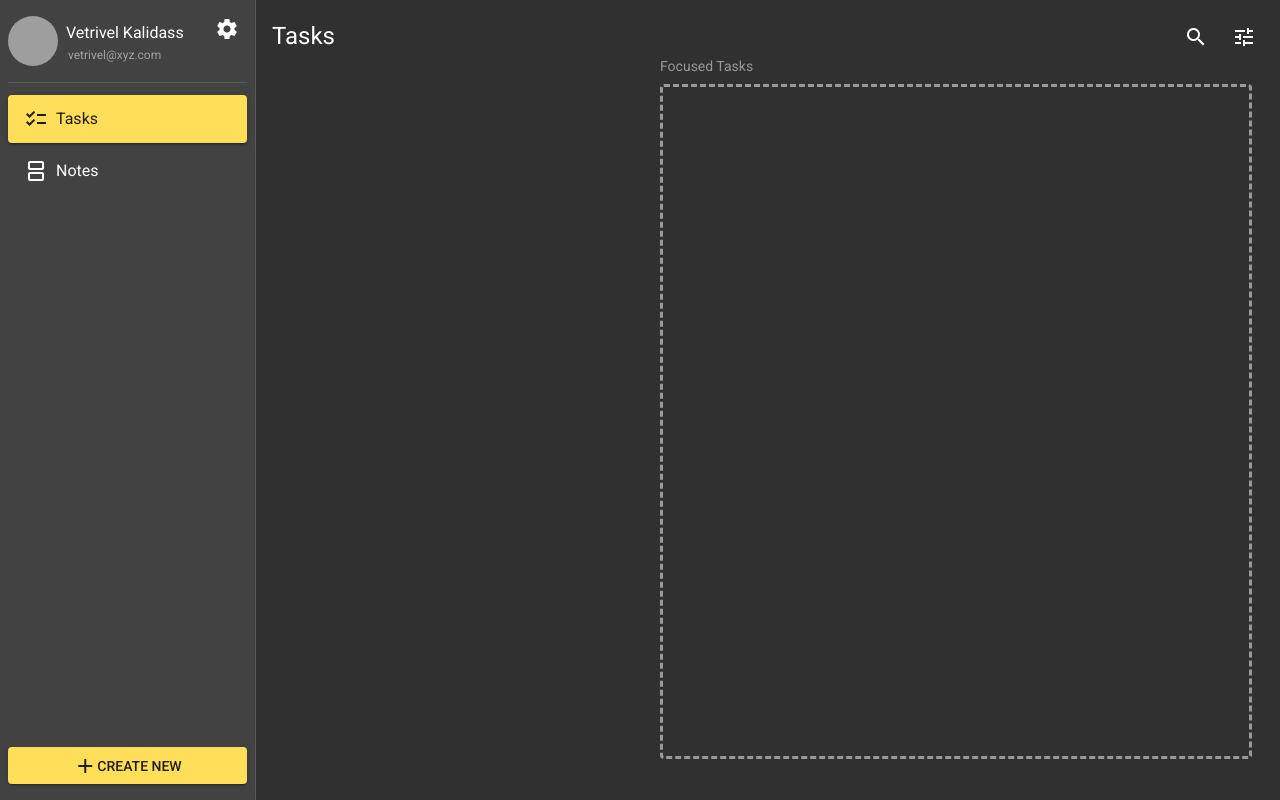
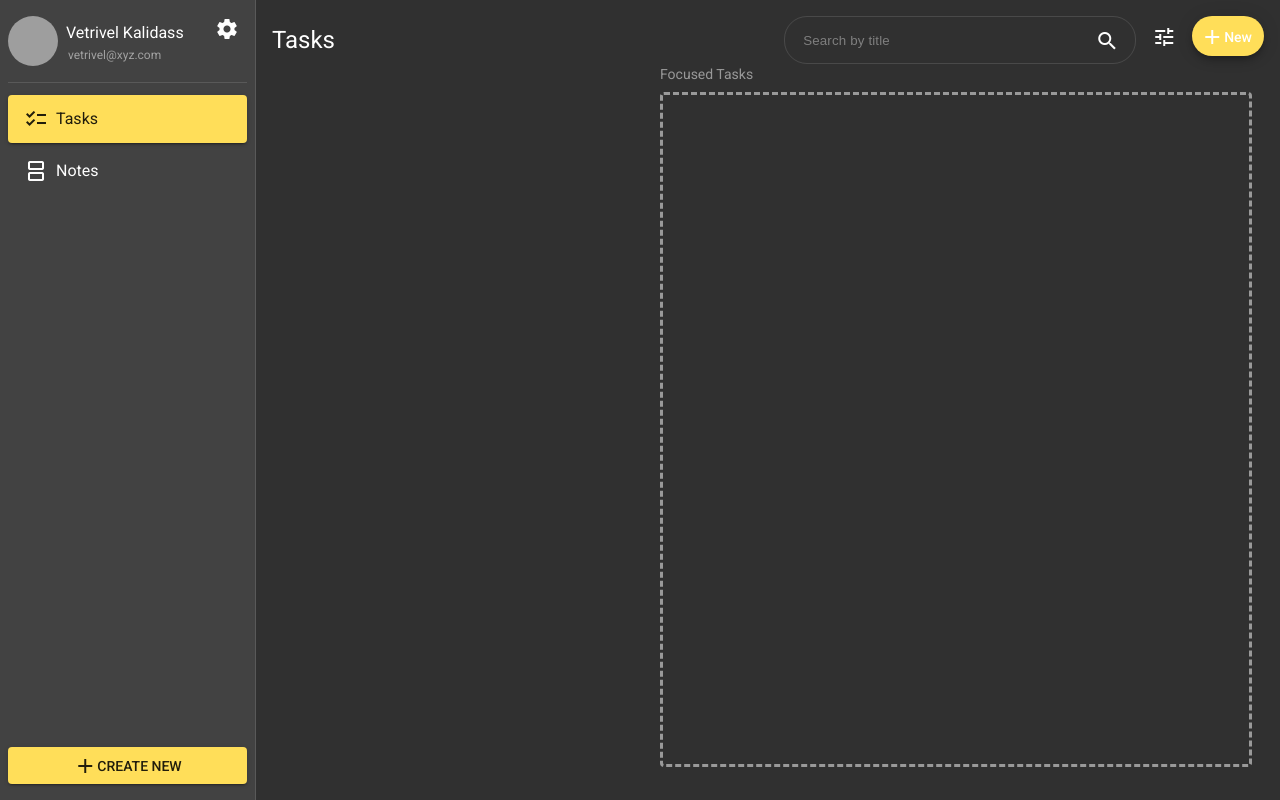
Before and after one commit to Vetrivel-Kalidass/Development-Planner, an Angular app: page /home/work-list in a window 1280 px wide. Built offline with nearby package versions, Linux system fonts and the light colour scheme; grey boxes are pictures that could not be loaded.

Commit message:
Task search and UI changes

```diff
--- a/src/app/home/work-list/work-list.component.html
+++ b/src/app/home/work-list/work-list.component.html
@@ -1,10 +1,16 @@
 <div class="d-flex justify-content-between align-items-center px-16 pt-16">
   <div class="mat-headline m-0">Tasks</div>
-  <div class="options-menu">
-    <button mat-icon-button class="mr-8">
-        <mat-icon class="material-icons-outlined">search</mat-icon>
+
+  <div class="options-menu d-flex flex-row">
+    <!-- search-bar -->
+    <div class="search-bar mr-8" [ngClass]="{ 'expand': searchExpanded }">
+      <input type="text" placeholder="Search by title" [(ngModel)]="searchInputValue" (input)="searchTask()" (blur)="searchTaskBtnEvent()" />
+      <button mat-icon-button (click)="searchTaskBtnEvent()">
+        <mat-icon class="text-hint">search</mat-icon>
       </button>
-    <button mat-icon-button [matMenuTriggerFor]="tuneOptions">
+    </div>
+
+    <button mat-icon-button [matMenuTriggerFor]="tuneOptions" class="mr-8">
       <mat-icon class="material-icons-outlined">tune</mat-icon>
     </button>
     <mat-menu #tuneOptions="matMenu">
@@ -14,10 +20,15 @@
       <button mat-menu-item (click)="filterByCompleted()">
         <span>Completed Tasks</span>
       </button>
-        <button mat-menu-item (click)="fetchTasks()">
+      <button mat-menu-item (click)="showAllTasks()">
         <span>All Tasks</span>
       </button>
     </mat-menu>
+
+    <button (click)="createTask()" mat-mini-fab color="primary" class="text-btn">
+      <mat-icon>add</mat-icon>
+      <span>New</span>
+    </button>
   </div>
 </div>
 <app-task-list [allTasks]="filteredTasks" [allTags]="allTags$ | async"></app-task-list>
--- a/src/app/home/work-list/work-list.component.ts
+++ b/src/app/home/work-list/work-list.component.ts
@@ -1,8 +1,10 @@
 import { Component, OnDestroy, OnInit } from '@angular/core';
+import { MatDialog } from '@angular/material/dialog';
 import { map, Observable, Subscription } from 'rxjs';
 import { TagService } from 'src/app/core/tag.service';
 import { TaskServiceService } from 'src/app/core/task-service.service';
 import { TagItem, TaskItem } from 'src/app/models';
+import { CreateTaskComponent } from 'src/app/shared/create-task/create-task.component';
 
 @Component({
   selector: 'app-work-list',
@@ -14,17 +16,16 @@ export class WorkListComponent implements OnInit, OnDestroy {
   allTasks: TaskItem[] | null | undefined;
   filteredTasks: TaskItem[] = [];
   allTags$: Observable<TagItem[] | null | undefined>;
-
-  tasksSubs$: Subscription;
+  searchInputValue: string = '';
+  searchExpanded: boolean = false;
+  tasksSubs$!: Subscription;
 
   constructor(
     private _taskService: TaskServiceService,
-    private _tagService: TagService
+    private _tagService: TagService,
+    private _matDialog: MatDialog
   ) {
-    this.tasksSubs$ = this._taskService.allTasks.subscribe(tasks => {
-      this.allTasks = tasks;
-      this.filteredTasks = this.allTasks?.length ? this.allTasks : [];
-    });
+    this.fetchTasks();
     this.allTags$ = this._tagService.allTags;
   }
 
@@ -32,7 +33,23 @@ export class WorkListComponent implements OnInit, OnDestroy {
   }
 
   ngOnDestroy(): void {
-    this.tasksSubs$.unsubscribe();
+    if (this.tasksSubs$) this.tasksSubs$.unsubscribe();
+  }
+
+  fetchTasks() {
+    this.tasksSubs$ = this._taskService.allTasks.subscribe(tasks => {
+      this.allTasks = tasks;
+      this.filteredTasks = this.allTasks?.length ? this.allTasks : [];
+    });
+  }
+
+  createTask() {
+    const dialogRef = this._matDialog.open(CreateTaskComponent, { panelClass: "full-view-dialog" });
+
+    dialogRef.afterClosed().subscribe(result => {
+      this.fetchTasks();
+      console.log(`Dialog result: ${result}`);
+    });
   }
 
   filterByCompleted() {
@@ -45,8 +62,19 @@ export class WorkListComponent implements OnInit, OnDestroy {
     this.filteredTasks = this.allTasks.filter(task => !task.completed);
   }
 
-  fetchTasks() {
+  showAllTasks() {
     this.filteredTasks = this.allTasks?.length ? this.allTasks : [];
   }
 
+  searchTaskBtnEvent() {
+    this.searchExpanded = !this.searchExpanded;
+    this.searchTask();
+  }
+
+  searchTask() {
+    if (!this.allTasks) return;
+    this.filteredTasks = this.allTasks.filter(task =>
+        task.title.toLowerCase().includes(this.searchInputValue.toLowerCase()));
+  }
+
 }
--- a/src/app/home/work-list/work-list.module.ts
+++ b/src/app/home/work-list/work-list.module.ts
@@ -6,6 +6,7 @@ import { WorkListComponent } from './work-list.component';
 import { MaterialModule } from 'src/app/material/material.module';
 import { SharedModule } from 'src/app/shared/shared.module';
 import { CoreModule } from 'src/app/core/core.module';
+import { FormsModule } from '@angular/forms';
 
 
 @NgModule({
@@ -17,7 +18,8 @@ import { CoreModule } from 'src/app/core/core.module';
     WorkListRoutingModule,
     MaterialModule,
     SharedModule,
-    CoreModule
+    CoreModule,
+    FormsModule
   ]
 })
 export class WorkListModule { }
--- a/src/app/shared/create-task/create-task.component.ts
+++ b/src/app/shared/create-task/create-task.component.ts
@@ -103,7 +103,7 @@ export class CreateTaskComponent implements OnInit {
       }
       this._taskService.editTask(modifiedTask);
     }
-    // this._matDialogRef.close();
+    this._matDialogRef.close();
   }
 
   trackByFn(index: number, item: object): number {
--- a/src/styles.scss
+++ b/src/styles.scss
@@ -6,6 +6,7 @@
 @import './styles/components.styles';
 @import './styles/box.styles';
 @import './styles/common.styles';
+@import './styles/custom-mat-com.styles';
 
 @include mat-core();
 @include angular-material-theme($dynamic-light-app-theme);
@@ -89,6 +90,16 @@ main#mainContainer {
 .text-accent {
   color: var(--theme-accent-500) !important;
 }
+.search-bar {
+  border: $light-border;
+  input {
+    background: transparent !important;
+    color: $mat-black-6-opacity !important;
+    &::placeholder {
+      color: $mat-black-38-opacity !important;
+    }
+  }
+}
 
 .dark-mode {
     main#mainContainer {
@@ -117,9 +128,39 @@ main#mainContainer {
     .text-mute {
       color: $mat-dark-hint-text !important;
     }
+    .search-bar {
+      border: $dark-border;
+      input {
+        color: $mat-white-6-opacity !important;
+        &::placeholder {
+          color: $mat-white-38-opacity !important;
+        }
+      }
+    }
 }
 
 a {
   text-decoration: none !important;
   color: inherit !important;
 }
+
+@media (max-width: 768px) {
+  .search-bar {
+    border: none !important;
+  }
+  .search-bar.expand {
+    border: $light-border !important;
+    background-color: $mat-white !important;
+    color: $mat-light-text !important;
+    box-shadow: 0px 3px 1px -2px rgb(0 0 0 / 20%), 0px 2px 2px 0px rgb(0 0 0 / 14%), 0px 1px 5px 0px rgb(0 0 0 / 12%) !important;
+  }
+
+  .dark-mode {
+    .search-bar.expand {
+      border: $dark-border !important;
+      background-color: $mat-dark-card !important;
+      color: $mat-dark-text !important;
+    }
+
+  }
+}
--- a/src/styles/_components.styles.scss
+++ b/src/styles/_components.styles.scss
@@ -450,7 +450,52 @@ mat-drawer.side-navbar {
 	}
 }
 
+/* SEARCH BAR */
+.search-bar {
+	width: 40px;
+	height: 46px;
+	border-radius: 23px;
+	overflow: hidden;
+	display: flex;
+	flex-direction: row;
+	align-items: center;
+	justify-content: space-between;
 
+	input {
+		display: none;
+		width: 247px;
+		height: 100%;
+		font-weight: normal;
+		// font-size: 16px;
+		line-height: 24px;
+		letter-spacing: 0.15px;
+		color: rgba(0, 0, 0, 0.6) !important;
+		border: none;
+		outline: none;
+		&::placeholder {
+			color: rgba(0, 0, 0, 0.6) !important;
+		}
+	}
+  }
+  .search-bar, .search-bar * {
+	transition: all .3s ease-in-out;
+  }
+
+@media (max-width: 768px) {
+	.search-bar.expand {
+		position: fixed !important;
+		left: 8px !important;
+		width: calc(100% - 40px) !important;
+		right: 8px !important;
+		z-index: 99 !important;
+		padding-left: 16px;
+		padding-right: 8px;
+
+		input {
+			display: block !important;
+		}
+	}
+}
 @media (min-width: 768px) {
 	.cdk-overlay-pane.full-view-dialog {
 		max-width: 500px !important;
@@ -494,6 +539,15 @@ mat-drawer.side-navbar {
 			width: 100% !important;
 		}
 	}
+	.search-bar {
+		width: 326px !important;
+		padding-left: 16px;
+		padding-right: 8px;
+
+		input {
+			display: block !important;
+		}
+	}
 }
 @media (min-width: 992px) {
 	#focusedTaskGroup {
--- a/src/styles/_custom-mat-com.styles.scss
+++ b/src/styles/_custom-mat-com.styles.scss
@@ -20,6 +20,12 @@ a.logo-button {
       height: 100%;
     }
 }
+.mat-mini-fab.text-btn {
+  width: fit-content !important;
+  padding-left: 8px !important;
+  padding-right: 12px !important;
+  border-radius: 25px !important;
+}
 
 /* MENU */
 .mat-menu-item.header-nav-item {
--- a/src/styles/_var.styles.scss
+++ b/src/styles/_var.styles.scss
@@ -2,6 +2,10 @@
 
 $mat-white: #ffffff;
 $mat-black: #000000;
+$mat-white-6-opacity: rgba(255, 255, 255, 0.6);
+$mat-white-38-opacity: rgba(255, 255, 255, 0.38);
+$mat-black-6-opacity: rgba(0, 0, 0, 0.6); //mute
+$mat-black-38-opacity: rgba(0, 0, 0, 0.38); //disabed
 
 // LIGHT COMPONENTS COLORS
 $mat-light-status-bar: map_get($mat-grey, 300);
@@ -222,6 +226,12 @@ $dynamic-dark-app-theme: (
   background: $dynamic-dark-theme-background,
 );
 
+$primary-color: var(--theme-primary-200);
+$accent-color: var(--theme-accent-500);
+$warn-color: map_get($mat-red, 500);
+$light-border: 1px solid $mat-light-divider;
+$dark-border: 1px solid $mat-dark-divider;
+
 $dynamic-typography: mat-typography-config(
   $font-family: 'Roboto, "Helvetica Neue", sans-serif',
   $display-4: mat-typography-level(112px, 112px, 300, $letter-spacing: -0.05em),
```
Lines whose indentation alone changed are shown as unchanged.
